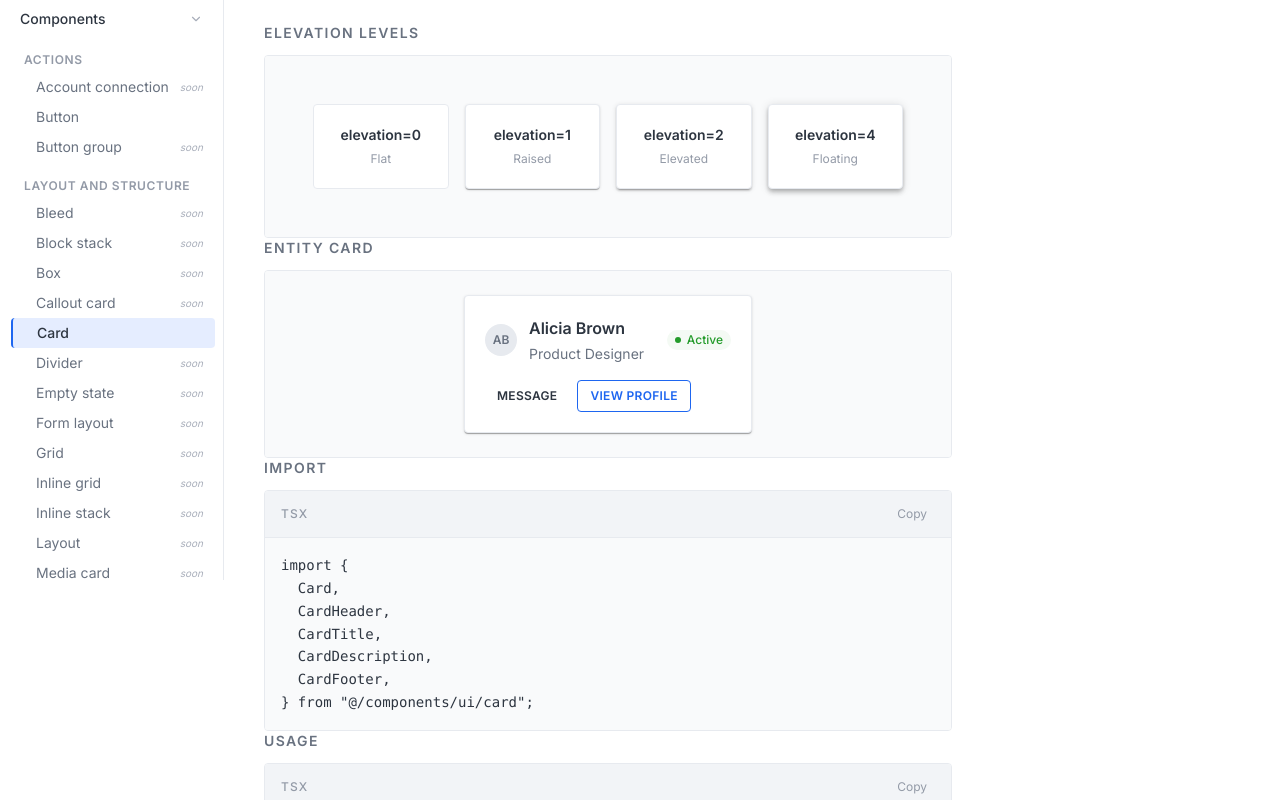
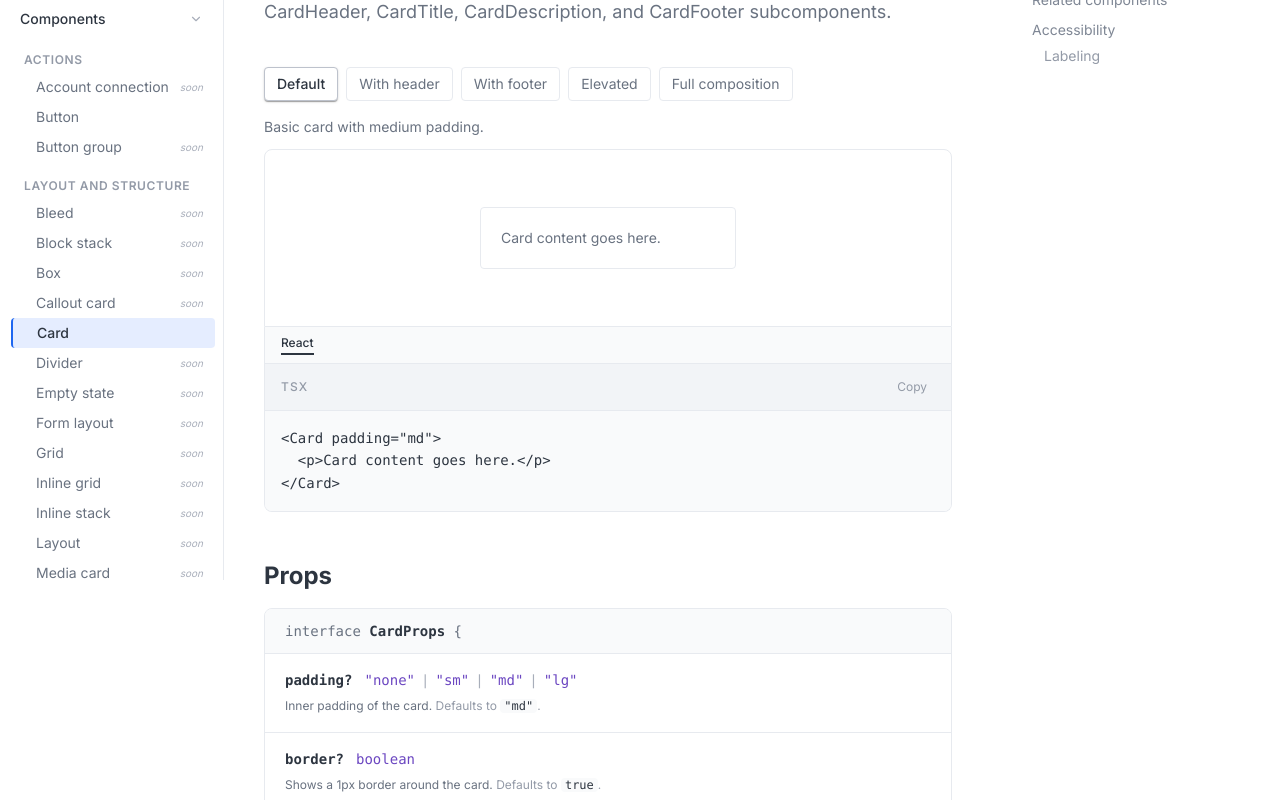
Before and after one commit to ninja-design-josh/atlas-ui, a Next.js app: page /components/layout-and-structure/card in a window 1280 px wide. Shown: the part 220-1020 px from the top of the page. Built offline with nearby package versions, Linux system fonts and the light colour scheme.

Commit message:
feat: rewrite Card page to Polaris-style layout

```diff
--- a/src/app/(docs)/components/layout-and-structure/card/page.tsx
+++ b/src/app/(docs)/components/layout-and-structure/card/page.tsx
@@ -1,162 +1,124 @@
 "use client";
 
+import * as React from "react";
+import { Button } from "@/components/ui/button";
 import { Card, CardHeader, CardTitle, CardDescription, CardFooter } from "@/components/ui/card";
-import type { CardPadding, CardElevation } from "@/components/ui/card";
-import { Button } from "@/components/ui/button";
-import { Badge } from "@/components/ui/badge";
-import { Avatar } from "@/components/ui/avatar";
-import { ComponentSection, DocSubheading } from "@/components/docs/component-section";
-import { LivePreview } from "@/components/docs/live-preview";
-import { CodeBlock } from "@/components/docs/code-block";
-import { PropsTable, type PropDef } from "@/components/docs/props-table";
-
-const IMPORT = `import {
-  Card,
-  CardHeader,
-  CardTitle,
-  CardDescription,
-  CardFooter,
-} from "@/components/ui/card";`;
-
-const USAGE = `// Basic card
-<Card>
-  <p>Card content goes here.</p>
-</Card>
-
-// With subcomponents
-<Card elevation={1}>
-  <CardHeader>
-    <CardTitle>Project Alpha</CardTitle>
-    <CardDescription>Created Jan 12, 2025</CardDescription>
-  </CardHeader>
-  <p className="text-sm text-grey-70">
-    A new initiative to streamline onboarding flows.
-  </p>
-  <CardFooter>
-    <Button variant="outlined" color="secondary" size="sm">View</Button>
-    <Button variant="solid" color="primary" size="sm">Edit</Button>
-  </CardFooter>
-</Card>
-
-// Elevation levels
-<Card elevation={0}>Flat (0)</Card>
-<Card elevation={1}>Raised (1)</Card>
-<Card elevation={2}>Elevated (2)</Card>
-<Card elevation={4}>Floating (4)</Card>`;
-
-const COMPOSITION = `// Entity card: Card + Avatar + Badge + Button
-<Card elevation={1}>
-  <CardHeader>
-    <div className="flex items-center justify-between">
-      <div className="flex items-center gap-3">
-        <Avatar initials="AB" size="md" />
-        <div>
-          <CardTitle>Alicia Brown</CardTitle>
-          <CardDescription>Product Designer</CardDescription>
-        </div>
-      </div>
-      <Badge variant="success" dot>Active</Badge>
-    </div>
-  </CardHeader>
-  <CardFooter>
-    <Button variant="ghost" color="secondary" size="sm">Message</Button>
-    <Button variant="outlined" color="primary" size="sm">View Profile</Button>
-  </CardFooter>
-</Card>`;
+import { Input } from "@/components/ui/input";
+import { Select } from "@/components/ui/select";
+import { ComponentSection } from "@/components/docs/component-section";
+import type { PropDef } from "@/components/docs/props-table";
 
 const PROPS: PropDef[] = [
-  { name: "padding",   type: '"none" | "sm" | "md" | "lg"', default: '"md"',  description: "Internal padding of the card." },
-  { name: "border",    type: "boolean",                      default: "true",  description: "Shows a 1px border around the card." },
-  { name: "elevation", type: "0 | 1 | 2 | 4 | 8",           default: "0",     description: "MUI-style box-shadow depth. 0 = flat, 8 = highest elevation." },
-  { name: "children",  type: "ReactNode",                    required: true,   description: "Card content." },
+  { name: "padding",   type: '"none" | "sm" | "md" | "lg"', default: '"md"',   description: "Inner padding of the card." },
+  { name: "border",    type: "boolean",                      default: "true",   description: "Shows a 1px border around the card." },
+  { name: "elevation", type: "0 | 1 | 2 | 4 | 8",           default: "0",      description: "Box-shadow depth (MUI-style elevation)." },
+  { name: "className", type: "string",                                          description: "Additional CSS classes." },
 ];
 
 export default function CardPage() {
   return (
     <ComponentSection
-      id="card"
       name="Card"
       status="stable"
-      description="A surface container for grouping related content. Use the CardHeader, CardTitle, CardDescription, and CardFooter subcomponents for consistent layout."
-      whenToUse={[
-        "Use to visually group content that belongs together (settings sections, list items, entity details).",
-        "Use elevation > 0 when the card must stand out from a grey or surface-subtle background.",
-        "Combine with Badge and Avatar in CardHeader for entity cards (user profiles, projects, integrations).",
+      description="A surface container used to group related content and actions. Compose with CardHeader, CardTitle, CardDescription, and CardFooter subcomponents."
+      breadcrumb={[
+        { label: "Home",                href: "/" },
+        { label: "Components",          href: "/components" },
+        { label: "Layout and structure", href: "/components" },
       ]}
-      controlDefs={[
-        { prop: "padding",   type: "enum",    options: ["none","sm","md","lg"], default: "md" },
-        { prop: "border",    type: "boolean",                                    default: true },
-        { prop: "elevation", type: "enum",    options: ["0","1","2","4","8"],    default: "0" },
-      ]}
-      renderPreview={(p) => (
-        <Card padding={p.padding as CardPadding} border={p.border as boolean} elevation={Number(p.elevation) as CardElevation}>
+      examples={[
+        {
+          label: "Default",
+          description: "Basic card with medium padding.",
+          preview: (
+            <Card padding="md" className="w-64">
+              <p className="text-text-secondary text-sm">Card content goes here.</p>
+            </Card>
+          ),
+          code: `<Card padding="md">\n  <p>Card content goes here.</p>\n</Card>`,
+        },
+        {
+          label: "With header",
+          description: "Use CardHeader, CardTitle, and CardDescription to add a structured header.",
+          preview: (
+            <Card padding="md" className="w-72">
               <CardHeader>
-            <CardTitle>Card Title</CardTitle>
-            <CardDescription>Supporting description text.</CardDescription>
+                <CardTitle>Account settings</CardTitle>
+                <CardDescription>Manage your profile and preferences.</CardDescription>
               </CardHeader>
+              <p className="text-text-secondary text-sm">Content area.</p>
+            </Card>
+          ),
+          code: `<Card padding="md">\n  <CardHeader>\n    <CardTitle>Account settings</CardTitle>\n    <CardDescription>Manage your profile.</CardDescription>\n  </CardHeader>\n</Card>`,
+        },
+        {
+          label: "With footer",
+          description: "Use CardFooter to add action buttons at the bottom.",
+          preview: (
+            <Card padding="md" className="w-72">
+              <CardHeader>
+                <CardTitle>Confirm action</CardTitle>
+              </CardHeader>
+              <p className="text-text-secondary text-sm mb-4">Are you sure you want to continue?</p>
               <CardFooter>
-            <Button variant="outlined" color="secondary" size="sm">Cancel</Button>
-            <Button variant="solid" color="primary" size="sm">Save</Button>
+                <Button variant="outlined" color="secondary">Cancel</Button>
+                <Button variant="solid" color="primary">Confirm</Button>
               </CardFooter>
             </Card>
-      )}
-    >
-      <div>
-        <DocSubheading>Elevation levels</DocSubheading>
-        <LivePreview centered={false} className="bg-grey-5 dark:bg-grey-120">
-          <div className="grid grid-cols-2 sm:grid-cols-4 gap-4 p-6 w-full">
-            {([0, 1, 2, 4] as const).map((level) => (
-              <Card key={level} elevation={level} className="text-center">
-                <p className="text-sm font-semibold text-grey-100 dark:text-grey-10">elevation={level}</p>
-                <p className="text-caption text-grey-50 mt-1">
-                  {level === 0 ? "Flat" : level === 1 ? "Raised" : level === 2 ? "Elevated" : "Floating"}
-                </p>
-              </Card>
-            ))}
+          ),
+          code: `<Card padding="md">\n  <CardFooter>\n    <Button variant="outlined" color="secondary">Cancel</Button>\n    <Button variant="solid" color="primary">Confirm</Button>\n  </CardFooter>\n</Card>`,
+        },
+        {
+          label: "Elevated",
+          description: "Use elevation to add a drop shadow.",
+          preview: (
+            <div className="flex gap-4">
+              <Card padding="md" elevation={1} className="w-28 text-center"><p className="text-text-secondary text-xs">elevation 1</p></Card>
+              <Card padding="md" elevation={2} className="w-28 text-center"><p className="text-text-secondary text-xs">elevation 2</p></Card>
+              <Card padding="md" elevation={4} className="w-28 text-center"><p className="text-text-secondary text-xs">elevation 4</p></Card>
             </div>
-        </LivePreview>
+          ),
+          code: `<Card elevation={1}>...</Card>\n<Card elevation={2}>...</Card>\n<Card elevation={4}>...</Card>`,
+        },
+        {
+          label: "Full composition",
+          description: "Settings form pattern from the design system.",
+          preview: (
+            <Card padding="md" className="w-80">
+              <CardHeader>
+                <CardTitle>Profile</CardTitle>
+                <CardDescription>Update your display name and role.</CardDescription>
+              </CardHeader>
+              <div className="space-y-3 my-4">
+                <Input label="Display name" placeholder="Your name" />
+                <Select label="Role" options={[{ value: "admin", label: "Admin" }, { value: "member", label: "Member" }]} />
               </div>
-
-      <div>
-        <DocSubheading>Entity card</DocSubheading>
-        <LivePreview>
-          <Card elevation={1} className="w-72">
-            <CardHeader>
-              <div className="flex items-center justify-between">
-                <div className="flex items-center gap-3">
-                  <Avatar initials="AB" size="md" />
-                  <div>
-                    <CardTitle>Alicia Brown</CardTitle>
-                    <CardDescription>Product Designer</CardDescription>
-                  </div>
-                </div>
-                <Badge variant="success" dot>Active</Badge>
-              </div>
-            </CardHeader>
               <CardFooter>
-              <Button variant="ghost" color="secondary" size="sm">Message</Button>
-              <Button variant="outlined" color="primary" size="sm">View Profile</Button>
+                <Button variant="outlined" color="secondary">Cancel</Button>
+                <Button variant="solid" color="primary">Save changes</Button>
               </CardFooter>
             </Card>
-        </LivePreview>
-      </div>
-
-      <div>
-        <DocSubheading>Import</DocSubheading>
-        <CodeBlock code={IMPORT} language="tsx" />
-      </div>
-      <div>
-        <DocSubheading>Usage</DocSubheading>
-        <CodeBlock code={USAGE} language="tsx" />
-      </div>
-      <div>
-        <DocSubheading>Props</DocSubheading>
-        <PropsTable props={PROPS} />
-      </div>
-      <div>
-        <DocSubheading>Composition</DocSubheading>
-        <CodeBlock code={COMPOSITION} language="tsx" />
-      </div>
-    </ComponentSection>
+          ),
+          code: `<Card padding="md">\n  <CardHeader>\n    <CardTitle>Profile</CardTitle>\n    <CardDescription>Update your display name and role.</CardDescription>\n  </CardHeader>\n  <div className="space-y-3 my-4">\n    <Input label="Display name" placeholder="Your name" />\n    <Select label="Role" options={ROLE_OPTIONS} />\n  </div>\n  <CardFooter>\n    <Button variant="outlined" color="secondary">Cancel</Button>\n    <Button variant="solid" color="primary">Save changes</Button>\n  </CardFooter>\n</Card>`,
+        },
+      ]}
+      props={PROPS}
+      dos={[
+        { label: "Use CardHeader + CardTitle for structured content with a clear heading." },
+        { label: "Use CardFooter for action buttons — it handles spacing and alignment." },
+      ]}
+      donts={[
+        { label: "Don't nest cards more than 1 level deep." },
+        { label: "Don't use elevation and border together — pick one for visual hierarchy." },
+      ]}
+      accessibility={{
+        description: "Card is a plain <div> with no implicit ARIA role. Add role and aria-label if the card acts as a landmark.",
+        labeling: "If a card is interactive (e.g., entirely clickable), wrap it in an anchor or button and provide an accessible label.",
+      }}
+      relatedComponents={[
+        { label: "Button",   href: "/components/actions/button" },
+        { label: "Input",    href: "/components/selection-and-input/input" },
+      ]}
+    />
   );
 }
```
Lines whose indentation alone changed are shown as unchanged.
